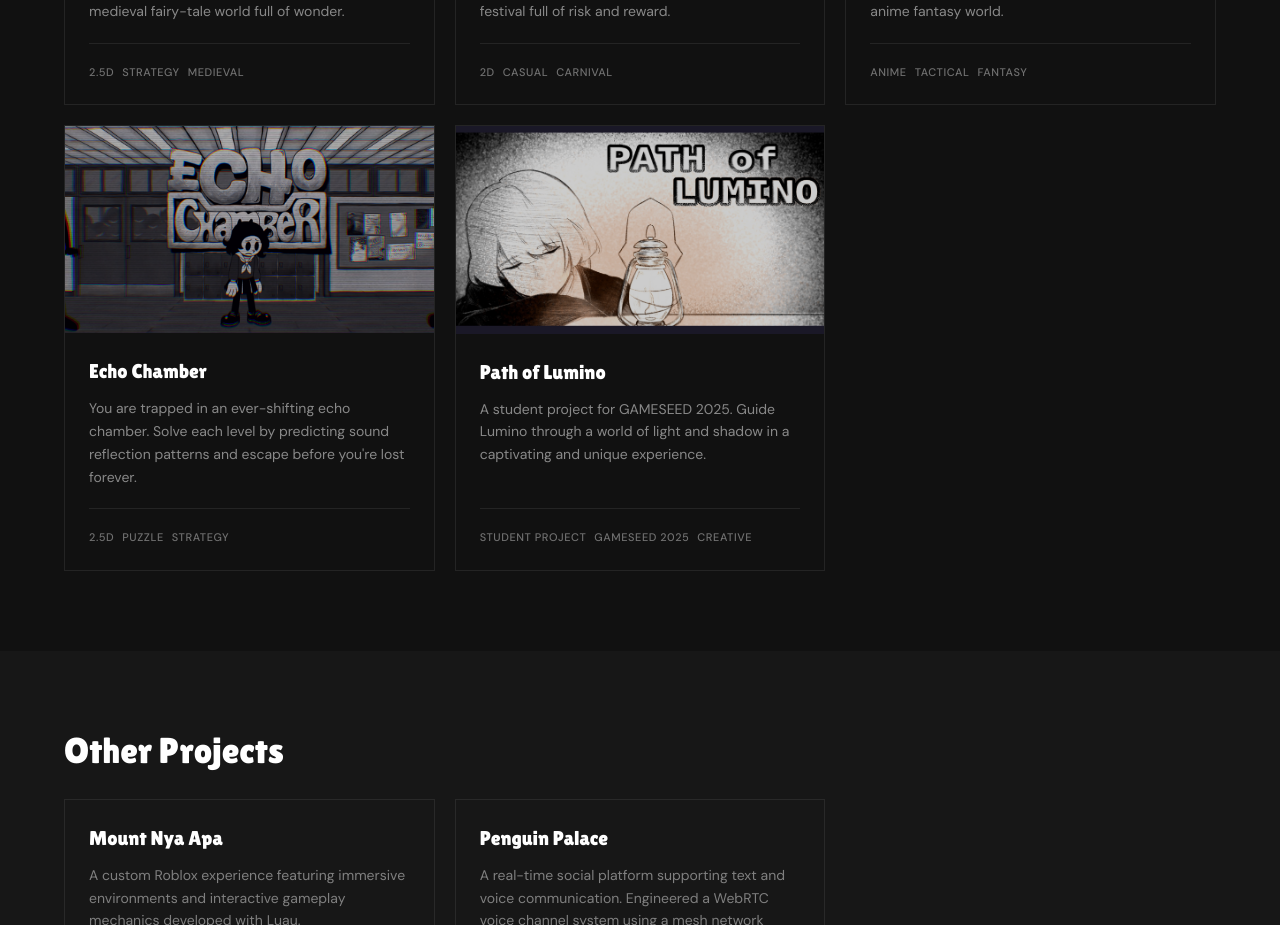
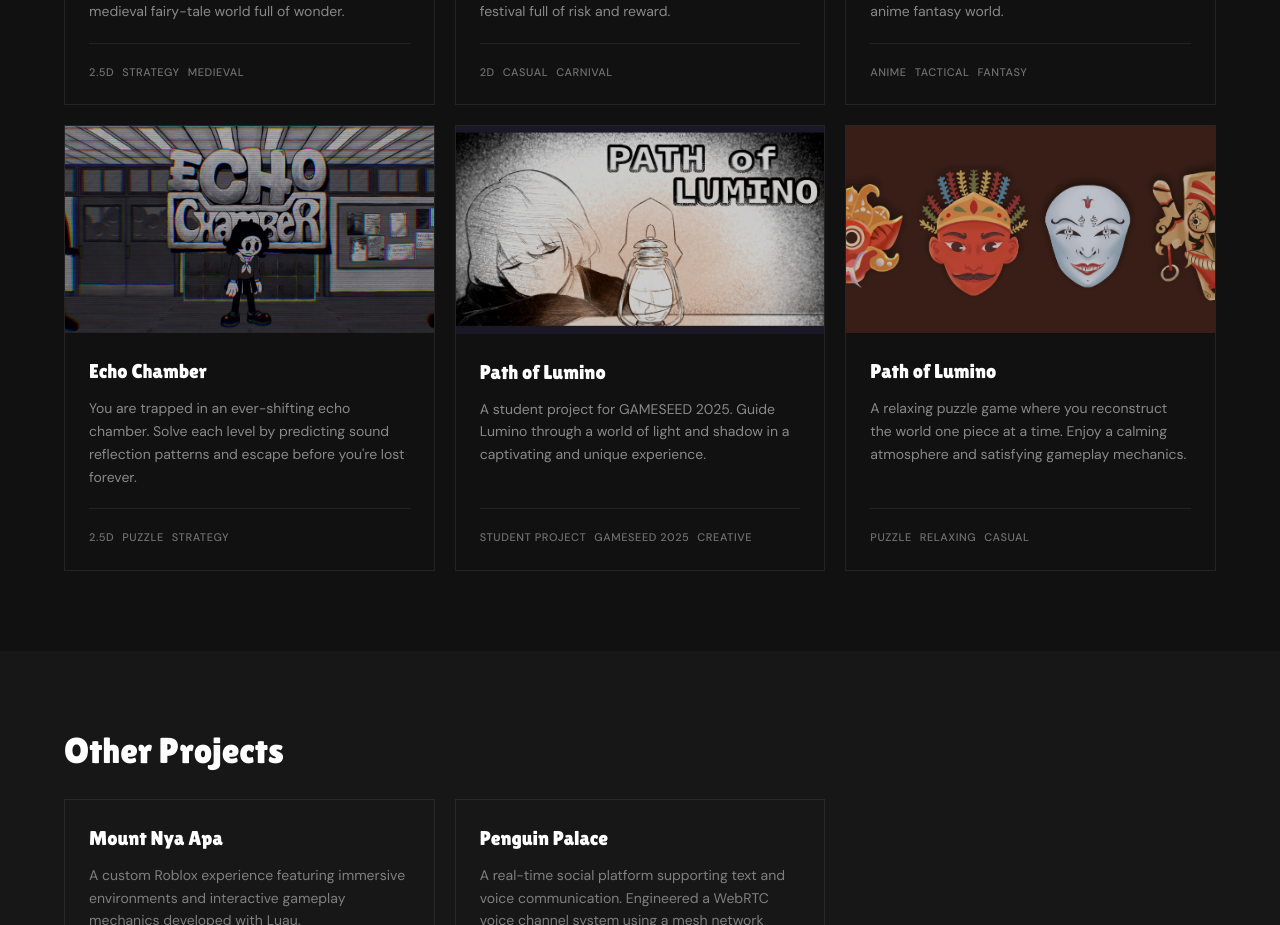
Before and after one commit to rizkicahyaa/fe-lumegumi, a Next.js app: page / in a window 1280 px wide. Shown: the part 1620-2545 px from the top of the page. Built offline with nearby package versions, Linux system fonts and the light colour scheme.

Commit message:
feat: add new games

```diff
--- a/app/components/Games.tsx
+++ b/app/components/Games.tsx
@@ -58,6 +58,15 @@ const games: Game[] = [
         image: "/images/path-of-lumino.jpg",
         // status: "In Development",
         tags: ["Student Project", "Gameseed 2025", "Creative"],
+    },
+    {
+        id: 6,
+        title: "Path of Lumino",
+        genre: "Puzzle · Strategy",
+        description: "A relaxing puzzle game where you reconstruct the world one piece at a time. Enjoy a calming atmosphere and satisfying gameplay mechanics.",
+        image: "/images/piece-by-piece.png",
+        // status: "In Development",
+        tags: ["Puzzle", "Relaxing", "Casual"],
     },
 ];
 
```
Also changed, not shown: public/images/piece-by-piece.png (added).
